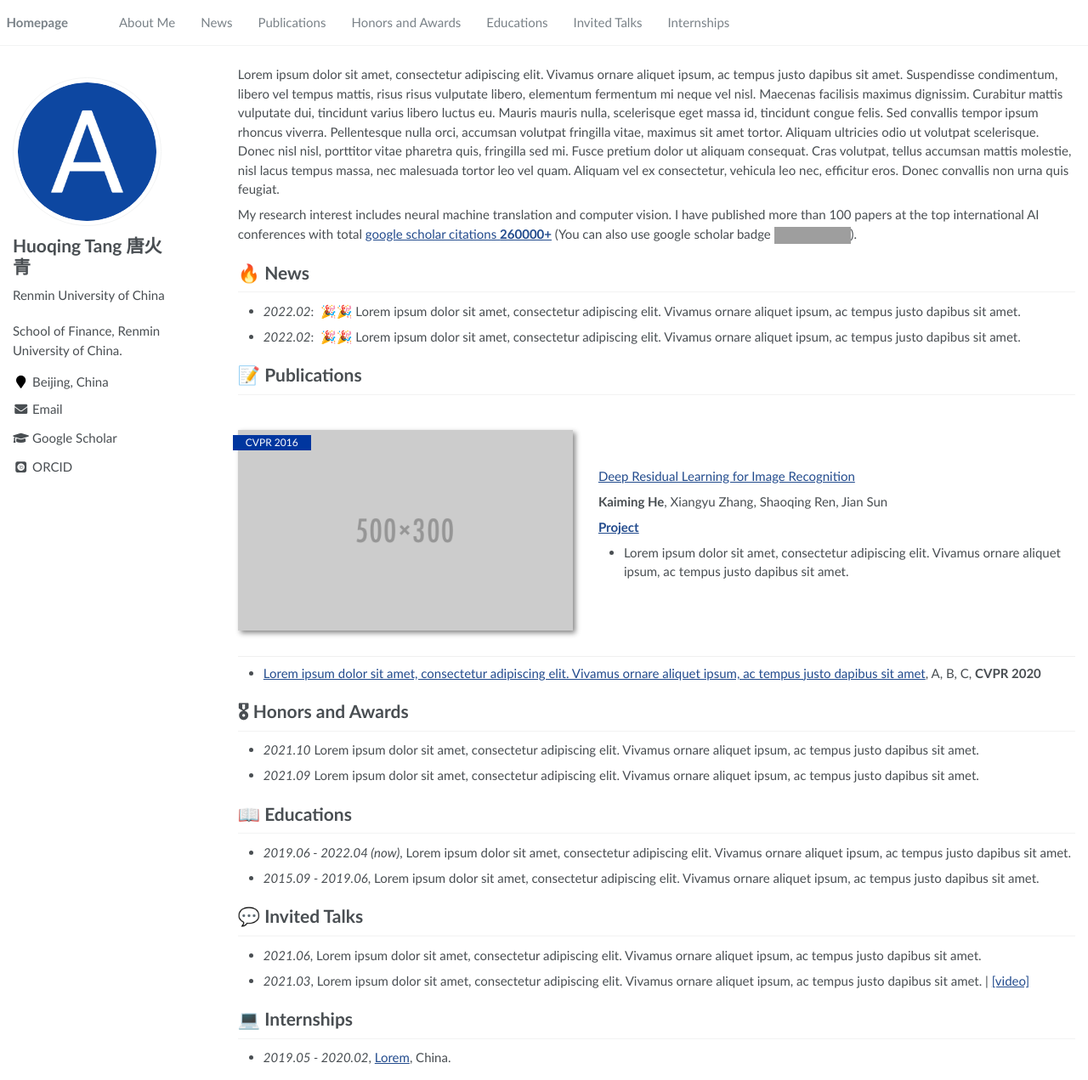
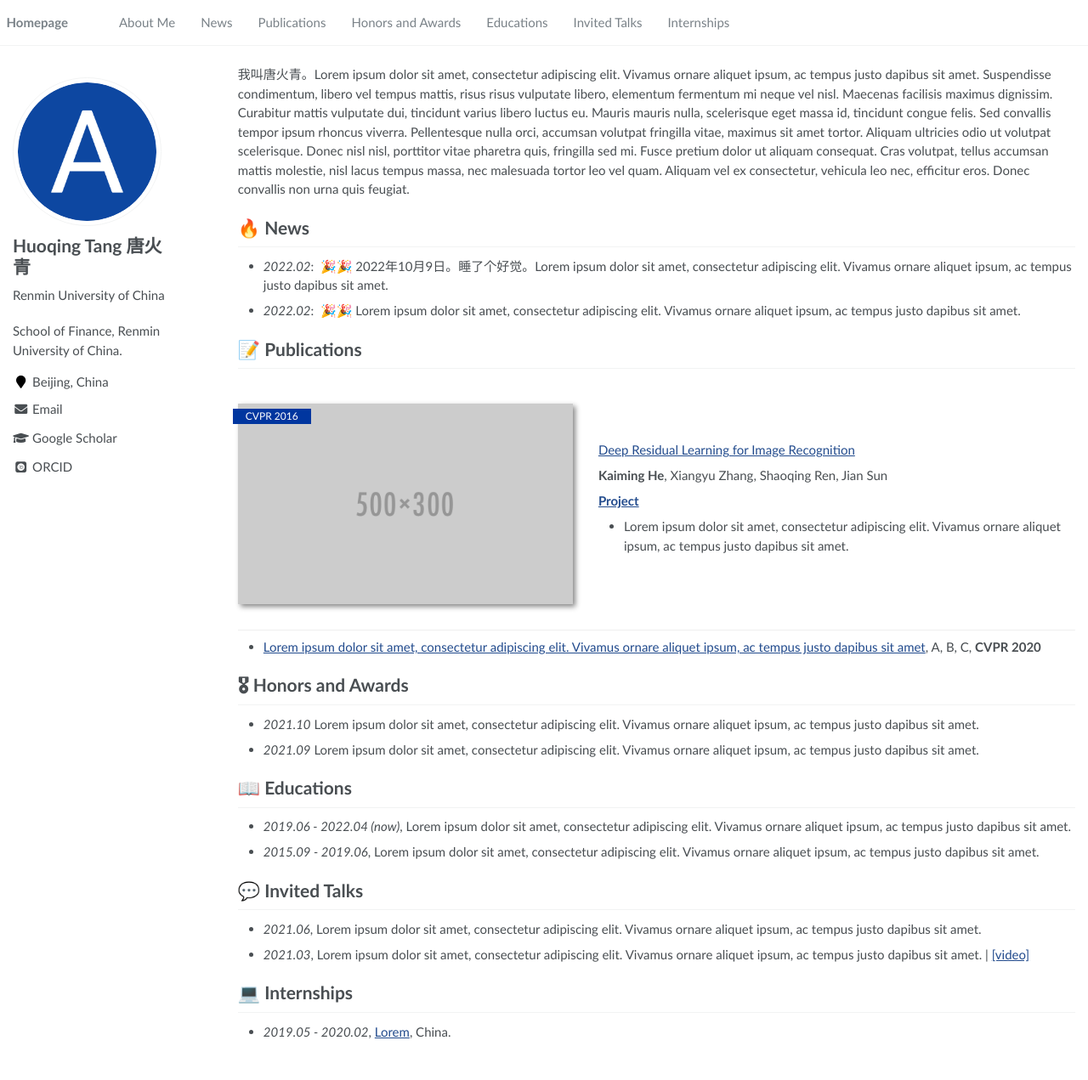
Before and after one commit to TangHuoqing/tanghq.github.io, a Jekyll site: the page built from _pages/about.md, in a window 1280 px wide and 1271 px high. Shown: the whole window at 85% size. Built offline with Jekyll 4.4.1, drawn with Linux system fonts in a browser that asks for light colours; some web fonts are replaced; grey boxes are pictures that could not be loaded.

Commit message:
Update about.md

```diff
--- a/_pages/about.md
+++ b/_pages/about.md
@@ -17,13 +17,11 @@ redirect_from:
 
 <span class='anchor' id='about-me'></span>
 
-Lorem ipsum dolor sit amet, consectetur adipiscing elit. Vivamus ornare aliquet ipsum, ac tempus justo dapibus sit amet. Suspendisse condimentum, libero vel tempus mattis, risus risus vulputate libero, elementum fermentum mi neque vel nisl. Maecenas facilisis maximus dignissim. Curabitur mattis vulputate dui, tincidunt varius libero luctus eu. Mauris mauris nulla, scelerisque eget massa id, tincidunt congue felis. Sed convallis tempor ipsum rhoncus viverra. Pellentesque nulla orci, accumsan volutpat fringilla vitae, maximus sit amet tortor. Aliquam ultricies odio ut volutpat scelerisque. Donec nisl nisl, porttitor vitae pharetra quis, fringilla sed mi. Fusce pretium dolor ut aliquam consequat. Cras volutpat, tellus accumsan mattis molestie, nisl lacus tempus massa, nec malesuada tortor leo vel quam. Aliquam vel ex consectetur, vehicula leo nec, efficitur eros. Donec convallis non urna quis feugiat.
-
-My research interest includes neural machine translation and computer vision. I have published more than 100 papers at the top international AI conferences with total <a href='https://scholar.google.com/citations?user=DhtAFkwAAAAJ'>google scholar citations <strong><span id='total_cit'>260000+</span></strong></a> (You can also use google scholar badge <a href='https://scholar.google.com/citations?user=DhtAFkwAAAAJ'><img src="https://img.shields.io/endpoint?url={{ url | url_encode }}&logo=Google%20Scholar&labelColor=f6f6f6&color=9cf&style=flat&label=citations"></a>).
+我叫唐火青。Lorem ipsum dolor sit amet, consectetur adipiscing elit. Vivamus ornare aliquet ipsum, ac tempus justo dapibus sit amet. Suspendisse condimentum, libero vel tempus mattis, risus risus vulputate libero, elementum fermentum mi neque vel nisl. Maecenas facilisis maximus dignissim. Curabitur mattis vulputate dui, tincidunt varius libero luctus eu. Mauris mauris nulla, scelerisque eget massa id, tincidunt congue felis. Sed convallis tempor ipsum rhoncus viverra. Pellentesque nulla orci, accumsan volutpat fringilla vitae, maximus sit amet tortor. Aliquam ultricies odio ut volutpat scelerisque. Donec nisl nisl, porttitor vitae pharetra quis, fringilla sed mi. Fusce pretium dolor ut aliquam consequat. Cras volutpat, tellus accumsan mattis molestie, nisl lacus tempus massa, nec malesuada tortor leo vel quam. Aliquam vel ex consectetur, vehicula leo nec, efficitur eros. Donec convallis non urna quis feugiat.
 
 
 # 🔥 News
-- *2022.02*: &nbsp;🎉🎉 Lorem ipsum dolor sit amet, consectetur adipiscing elit. Vivamus ornare aliquet ipsum, ac tempus justo dapibus sit amet.
+- *2022.02*: &nbsp;🎉🎉 2022年10月9日。睡了个好觉。Lorem ipsum dolor sit amet, consectetur adipiscing elit. Vivamus ornare aliquet ipsum, ac tempus justo dapibus sit amet.
 - *2022.02*: &nbsp;🎉🎉 Lorem ipsum dolor sit amet, consectetur adipiscing elit. Vivamus ornare aliquet ipsum, ac tempus justo dapibus sit amet.
 
 # 📝 Publications
```
